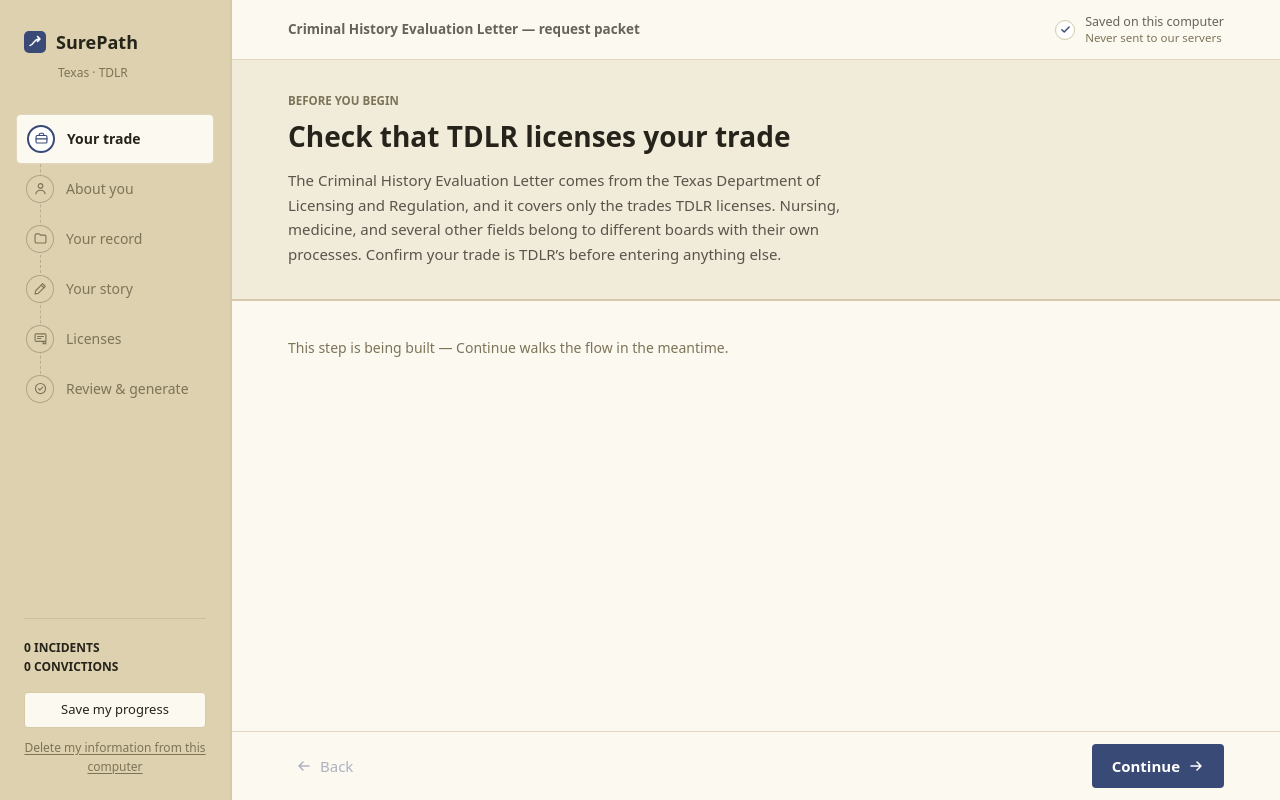
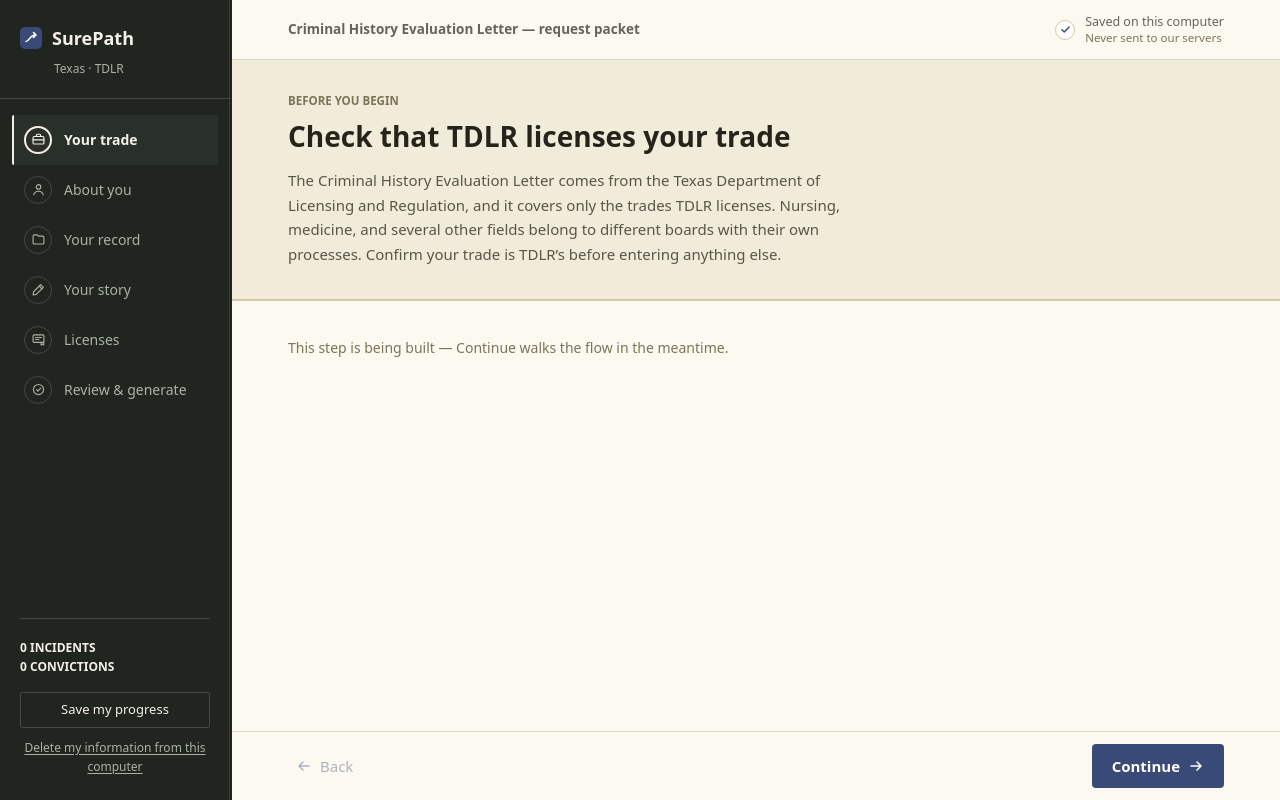
Before and after one commit to InvoluntaryRecombinator/surepath, a React (Vite) app: page /texas/apply in a window 1280 px wide. Built offline with nearby package versions, Linux system fonts and the light colour scheme.

Commit message:
feat: rebuild the progress rail as deep chrome
Separate navigation from the warm content sheet with dedicated chrome tokens, inset active structure, a hard material seam, and no connector competing with the step icons.

```diff
--- a/src/app/MobileRail.tsx
+++ b/src/app/MobileRail.tsx
@@ -15,13 +15,13 @@
 
   return (
     <div className="shrink-0 lg:hidden">
-      <div className="flex h-14 items-center border-b border-line/70 px-5 sm:px-8">
+      <div className="flex h-14 items-center border-b border-rail-line bg-rail px-5 sm:px-8">
         <div className="flex items-center gap-2.5">
           <Mark size={20} />
-          <span className="text-[16px] font-[750] text-ink">SurePath</span>
+          <span className="text-[16px] font-[750] text-rail-ink">SurePath</span>
         </div>
-        <p className="ml-auto mr-3 flex items-center gap-1.5 text-[11.5px] font-medium text-muted">
-          <span className="text-accent">
+        <p className="ml-auto mr-3 flex items-center gap-1.5 text-[11.5px] font-medium text-rail-muted">
+          <span className="text-rail-ink">
             <CheckSmall size={8} />
           </span>
           Saved
@@ -33,7 +33,7 @@
               type="button"
               aria-label="Open application menu"
               title="Application menu"
-              className="flex h-10 w-10 items-center justify-center rounded-[4px] border border-line bg-field text-ink transition-colors duration-150 hover:border-accent hover:text-accent"
+              className="flex h-10 w-10 items-center justify-center rounded-[2px] border border-rail-line bg-transparent text-rail-ink transition-colors duration-150 hover:border-rail-muted hover:bg-rail-inset"
             >
               <Menu />
             </button>
@@ -153,21 +153,21 @@
         </Popover.Root>
       </div>
 
-      <div className="flex items-center justify-between border-b-2 border-line bg-rail px-5 py-3 sm:px-8">
+      <div className="flex items-center justify-between border-b-2 border-ink bg-rail px-5 py-3 sm:px-8">
         <div className="flex min-w-0 items-center gap-2.5">
-          <span className="flex h-7 w-7 shrink-0 items-center justify-center rounded-full border-2 border-accent bg-field text-accent">
+          <span className="flex h-7 w-7 shrink-0 items-center justify-center rounded-full border-2 border-rail-ink text-rail-ink">
             <Icon name={current.icon} size={14} />
           </span>
           <div className="min-w-0">
-            <p className="text-[11.5px] font-semibold uppercase text-muted">
+            <p className="text-[11.5px] font-semibold uppercase text-rail-muted">
               Step {currentIdx + 1} of {config.sections.length}
             </p>
-            <p className="truncate text-[15px] font-semibold leading-tight text-ink">
+            <p className="truncate text-[15px] font-semibold leading-tight text-rail-ink">
               {current.label}
             </p>
           </div>
         </div>
-        <p className="ml-4 max-w-[150px] shrink-0 text-right text-[11.5px] font-medium uppercase leading-[1.45] text-muted">
+        <p className="ml-4 max-w-[150px] shrink-0 text-right text-[11.5px] font-medium uppercase leading-[1.45] text-rail-muted">
           {formatCounter(counts)}
         </p>
       </div>
--- a/src/app/Rail.tsx
+++ b/src/app/Rail.tsx
@@ -4,9 +4,8 @@
  *
  * The rail is its own REGION: the deepest tone on screen, so the light active chip
  * reads instantly (inverted contrast — a light chip on a deep rail, not a gray tint).
- * One continuous dashed connector runs the length of the steps; the traveled portion
- * is accent — a record of work done, not decoration. Completed steps are clickable;
- * future ones are not.
+ * Completed steps are clickable; future ones are not. Status lives in marker form and
+ * type weight — there is no connector competing with the icons.
  */
 import { useNavigate } from 'react-router-dom'
 import { draftCounts } from './draft'
@@ -22,38 +21,27 @@
   const navigate = useNavigate()
   const counts = draftCounts(state.draft)
   const currentIdx = config.sections.findIndex((s) => s.id === state.sectionId)
-  const n = config.sections.length
-
   const counterText = formatCounter(counts)
 
   return (
-    <aside className="hidden w-[232px] shrink-0 flex-col overflow-y-auto border-r-2 border-line bg-rail lg:flex">
+    <aside className="relative hidden w-[232px] shrink-0 flex-col overflow-y-auto border-r-2 border-ink bg-rail lg:flex">
+      <span
+        aria-hidden="true"
+        className="pointer-events-none absolute inset-y-0 right-0 w-px bg-field/10"
+      />
       {/* ── identity ── */}
-      <div className="px-6 pb-1 pt-7">
+      <div className="border-b border-rail-line px-5 pb-5 pt-6">
         <div className="flex items-center gap-2.5">
           <Mark />
-          <span className="text-[18px] font-[750] text-ink">SurePath</span>
+          <span className="text-[18px] font-[750] text-rail-ink">SurePath</span>
         </div>
-        <p className="mt-1.5 pl-[34px] text-[12px] font-medium text-muted">{config.railTag}</p>
+        <p className="mt-1.5 pl-[34px] text-[12px] font-medium text-rail-muted">
+          {config.railTag}
+        </p>
       </div>
 
-      {/* ── sections. The connector is ONE continuous line behind all the dots. ── */}
-      <nav aria-label="Application steps" className="relative mt-7 px-4">
-        {/* the full run, quiet */}
-        <span
-          aria-hidden="true"
-          className="absolute left-[40px] border-l border-dashed border-ink/20"
-          style={{ top: ROW_H / 2, height: (n - 1) * ROW_H }}
-        />
-        {/* the traveled portion — a record of work done */}
-        {state.maxReachedIndex > 0 && (
-          <span
-            aria-hidden="true"
-            className="absolute left-[40px] border-l border-dashed border-accent/60"
-            style={{ top: ROW_H / 2, height: state.maxReachedIndex * ROW_H }}
-          />
-        )}
-
+      {/* ── sections ── */}
+      <nav aria-label="Application steps" className="mt-4 px-3">
         {config.sections.map((section, i) => {
           const visited = i <= state.maxReachedIndex
           const complete = validateSection(section.id, state.draft).complete
@@ -69,29 +57,29 @@
               onClick={() => clickable && dispatch({ type: 'go', sectionId: section.id, index: i })}
               aria-current={status === 'current' ? 'step' : undefined}
               style={{ height: ROW_H }}
-              className={`relative flex w-full items-center gap-3 rounded-[5px] px-2.5 text-left transition-colors duration-150 ${
+              className={`relative flex w-full items-center gap-3 rounded-[2px] border-l-2 px-2.5 text-left transition-colors duration-150 ${
                 status === 'current'
-                  ? 'cursor-default border border-line/70 bg-surface text-ink'
+                  ? 'cursor-default border-rail-ink bg-rail-inset text-rail-ink'
                   : clickable
-                    ? 'cursor-pointer text-ink/85 hover:bg-surface/45'
-                    : 'cursor-default text-muted'
+                    ? 'cursor-pointer border-transparent text-rail-ink/85 hover:bg-rail-inset'
+                    : 'cursor-default border-transparent text-rail-muted'
               }`}
             >
-              <span className="relative z-10 flex h-7 w-7 shrink-0 items-center justify-center">
+              <span className="flex h-7 w-7 shrink-0 items-center justify-center">
                 {status === 'done' ? (
-                  <span className="flex h-7 w-7 items-center justify-center rounded-full bg-accent text-surface">
+                  <span className="flex h-7 w-7 items-center justify-center rounded-full bg-rail-ink text-rail">
                     <CheckSmall size={10} />
                   </span>
                 ) : status === 'current' ? (
-                  <span className="flex h-7 w-7 items-center justify-center rounded-full border-2 border-accent bg-field text-accent">
+                  <span className="flex h-7 w-7 items-center justify-center rounded-full border-2 border-rail-ink text-rail-ink">
                     <Icon name={section.icon} size={15} />
                   </span>
                 ) : status === 'visited' ? (
-                  <span className="flex h-7 w-7 items-center justify-center rounded-full border border-accent/60 bg-surface/45 text-accent">
+                  <span className="flex h-7 w-7 items-center justify-center rounded-full border border-rail-muted text-rail-ink">
                     <Icon name={section.icon} size={15} />
                   </span>
                 ) : (
-                  <span className="flex h-7 w-7 items-center justify-center rounded-full border border-ink/25 bg-rail text-muted">
+                  <span className="flex h-7 w-7 items-center justify-center rounded-full border border-rail-line text-rail-muted">
                     <Icon name={section.icon} size={15} />
                   </span>
                 )}
@@ -116,8 +104,8 @@
       <div className="flex-1" />
 
       {/* ── the counter — the promise, rendered ── */}
-      <div className="mx-6 border-t border-ink/10 pt-5">
-        <p className="flex flex-col gap-0.5 text-[12px] font-semibold uppercase leading-[1.45] text-ink">
+      <div className="mx-5 border-t border-rail-line pt-5">
+        <p className="flex flex-col gap-0.5 text-[12px] font-semibold uppercase leading-[1.45] text-rail-ink">
           {counterText.split(' · ').map((part) => (
             <span key={part}>{part}</span>
           ))}
@@ -125,13 +113,13 @@
       </div>
 
       {/* ── data controls ── */}
-      <div className="flex flex-col gap-2.5 px-6 pb-6 pt-4">
+      <div className="flex flex-col gap-2.5 px-5 pb-6 pt-4">
         <button
           type="button"
           onClick={() =>
             downloadJson(`surepath-progress-${config.code.toLowerCase()}.json`, state.draft)
           }
-          className="h-9 rounded-[4px] border border-line bg-surface text-[13px] font-medium text-ink transition-colors duration-150 hover:border-accent hover:text-accent"
+          className="h-9 rounded-[2px] border border-rail-line bg-transparent text-[13px] font-medium text-rail-ink transition-colors duration-150 hover:border-rail-muted hover:bg-rail-inset"
         >
           Save my progress
         </button>
@@ -144,7 +132,7 @@
               navigate(config.routeBase)
             }
           }}
-          className="text-[12px] font-medium text-muted underline underline-offset-2 transition-colors duration-150 hover:text-ink"
+          className="text-[12px] font-medium text-rail-muted underline underline-offset-2 transition-colors duration-150 hover:text-rail-ink"
         >
           Delete my information from this computer
         </button>
--- a/src/index.css
+++ b/src/index.css
@@ -14,13 +14,16 @@
 @import '@fontsource-variable/public-sans';
 
 @theme {
-  /* Colors: wipe the default palette, then the eight tokens (+ one derived rail tint). */
+  /* Colors: wipe the default palette, then define the product and chrome materials. */
   --color-*: initial;
-  /* The tonal ladder, stretched so every region reads as its own place:
-       rail (deepest) → ground (the briefing band) → surface (the sheet) → field (white).
-     Muddy = neighbors too close. Crisp = four distinct, quiet steps. */
+  /* The rail is chrome, not another sheet tint. The remaining warm ladder belongs to
+     content: briefing ground → working surface → white fields. */
   --color-ground: #ece3cc; /* mid warm — the briefing band, banners */
-  --color-rail: #ddd1af; /* the rail region. Distinctly deeper; the nav is its own place. */
+  --color-rail: #20251f; /* deep neutral chrome */
+  --color-rail-inset: #292f29; /* active and hover structure inside the chrome */
+  --color-rail-ink: #f4f0e7; /* primary chrome type and completed markers */
+  --color-rail-muted: #aab1a6; /* secondary chrome type and future steps */
+  --color-rail-line: #424a41; /* internal chrome rules */
   --color-surface: #fcf9f1; /* the sheet — crisp near-white with the warmth kept */
   --color-field: #ffffff; /* INPUT FIELDS. crisp white. the contrast that fixes "murky". */
   --color-ink: #26231b; /* primary text */
```
